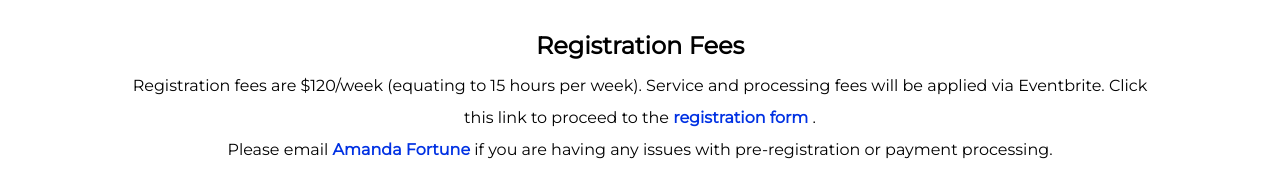
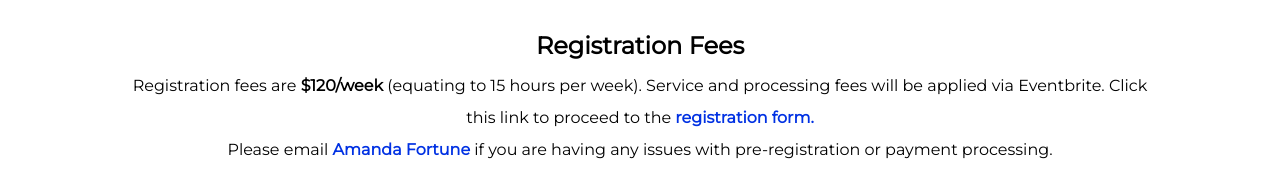
Before and after one commit to Kevin-Luk-Hub/CDE-website, a plain HTML site: page register.html in a window 1280 px wide. Shown: the part 222-406 px from the top of the page. Drawn offline with Linux system fonts and the light colour scheme.

Commit message:
Fixed registration page content

```diff
--- a/register.html
+++ b/register.html
@@ -42,16 +42,16 @@
             <div class="registration-fees">
                 <h2>Registration Fees</h2>
                 <p>
-                    Registration fees are $120/week (equating to 15 hours per
-                    week). Service and processing fees will be applied via
+                    Registration fees are <b>$120/week</b> (equating to 15 hours
+                    per week). Service and processing fees will be applied via
                     Eventbrite. Click this link to proceed to the
                     <a
                         href="https://virginia.az1.qualtrics.com/jfe/form/SV_25I6XH1IlZ4aXyJ"
                         target="_blank"
                         class="html-link"
                     >
-                        registration form </a
-                    >.
+                        registration form.</a
+                    >
                 </p>
                 <p>
                     Please email
```
